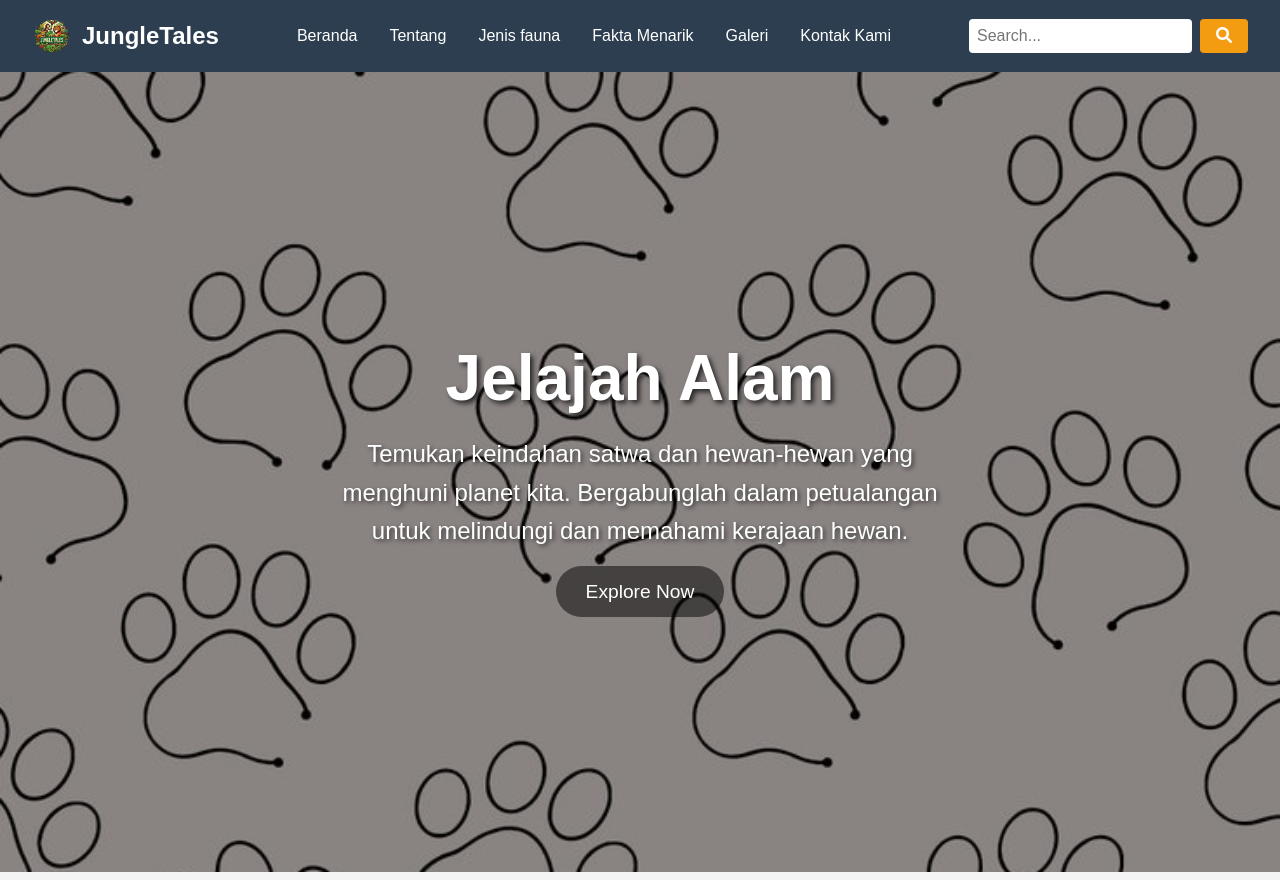
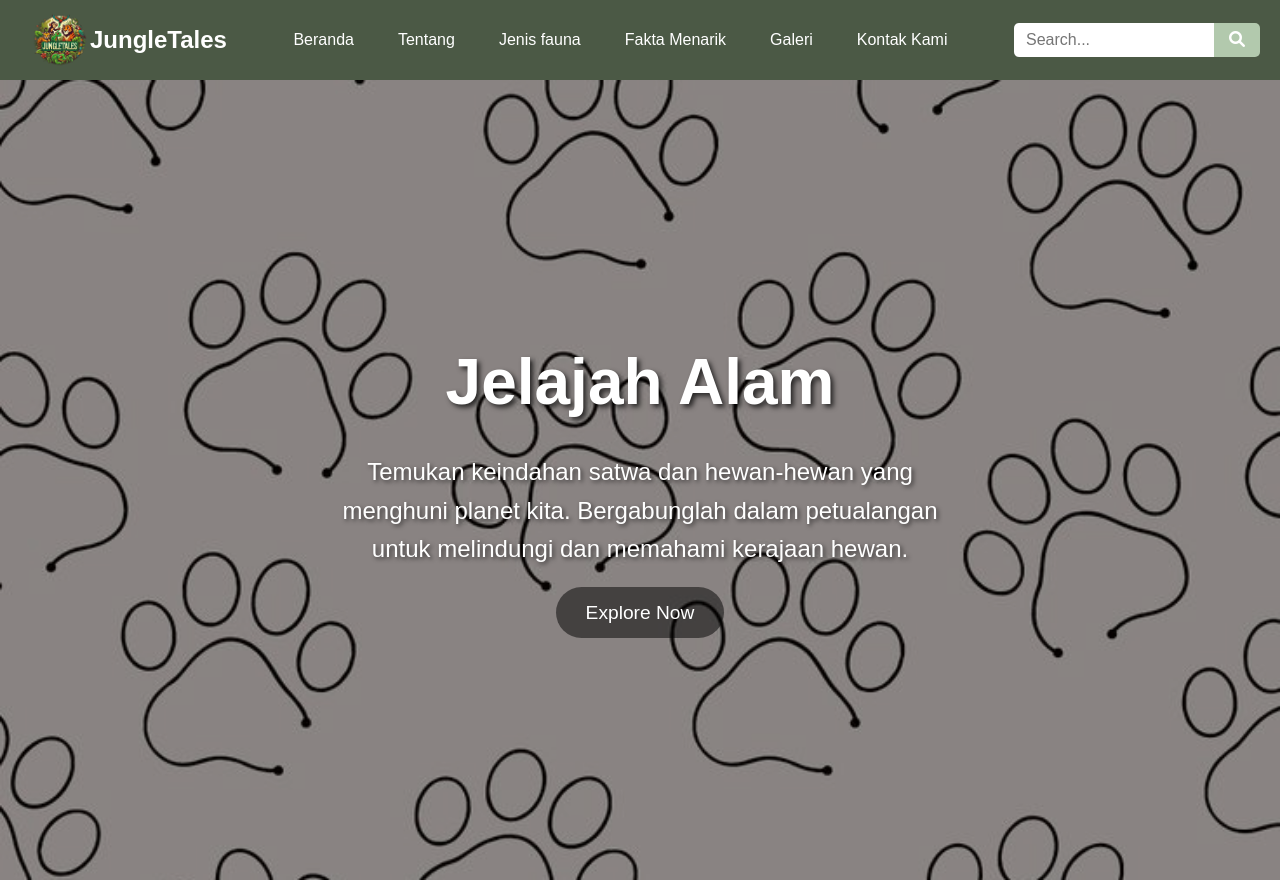
Before and after one commit to ardigiandi/tubes, a plain HTML site: page index.html in a window 1280 px wide. Shown: the top 880 px of the page. Drawn offline with Linux system fonts and the light colour scheme.

Commit message:
add : finish

```diff
--- a/css/style.css
+++ b/css/style.css
@@ -6,73 +6,85 @@
 }
 
 body {
-  font-family: Arial, sans-serif;
+  font-family: 'Arial', sans-serif;
+  line-height: 1.6;
 }
 
+/* NAVBAR SECTION */
 .navbar {
   display: flex;
   justify-content: space-between;
   align-items: center;
-  padding: 1rem 2rem;
-  background-color: #2c3e50;
-  color: white;
+  padding: 10px 20px;
+  background-color: #4B5945;
+  color: #fff;
 }
 
-.navbar-brand h1 {
+.navbar h1 {
   display: flex;
   align-items: center;
-  font-size: 1.5rem;
+  font-size: 24px;
+  color: #fff;
+  order: 2; /* Menempatkan logo di sebelah kanan */
 }
 
 .navbar-logo {
-  width: 40px;
-  margin-right: 10px;
+  width: 60px;
+  height: 60px;
+  max-width: 90px;
+  margin-left: 10px; /* Posisikan logo lebih rapat ke teks */
 }
 
 .hamburger-menu {
   display: none;
-  font-size: 1.8rem;
-  cursor: pointer;
 }
 
 .navbar-menu {
+  display: flex;
   list-style: none;
-  display: flex;
-  gap: 2rem;
 }
 
-.navbar-menu li a {
-  color: white;
-  text-decoration: none;
-  font-size: 1rem;
-  transition: color 0.3s;
+.navbar-menu li {
+  margin: 0 10px;
 }
 
-.navbar-menu li a:hover {
-  color: #f39c12;
+.navbar-menu a {
+  text-decoration: none;
+  color: #fff;
+  padding: 8px 12px;
+  transition: background 0.3s, color 0.3s;
+  border-radius: 5px;
+}
+
+.navbar-menu a:hover {
+  background: rgba(255, 255, 255, 0.2);
+  color: #000;
 }
 
 .navbar-search {
   display: flex;
   align-items: center;
-  gap: 0.5rem;
 }
 
 .search-input {
-  padding: 0.5rem;
+  padding: 8px 12px;
+  border: none;
+  border-radius: 5px 0 0 5px;
+  outline: none;
   font-size: 1rem;
-  border: none;
-  border-radius: 4px;
+  width: 200px;
 }
 
 .search-btn {
-  background: #f39c12;
-  color: white;
+  padding: 8px 15px;
+  background: #B2C9AD;
   border: none;
-  padding: 0.5rem 1rem;
-  border-radius: 4px;
+  color: #fff;
+  font-size: 1rem;
+  font-weight: bold;
   cursor: pointer;
-  font-size: 1rem;
+  border-radius: 0 5px 5px 0;
+  transition: background 0.3s;
 }
 
 .search-btn:hover {
```
